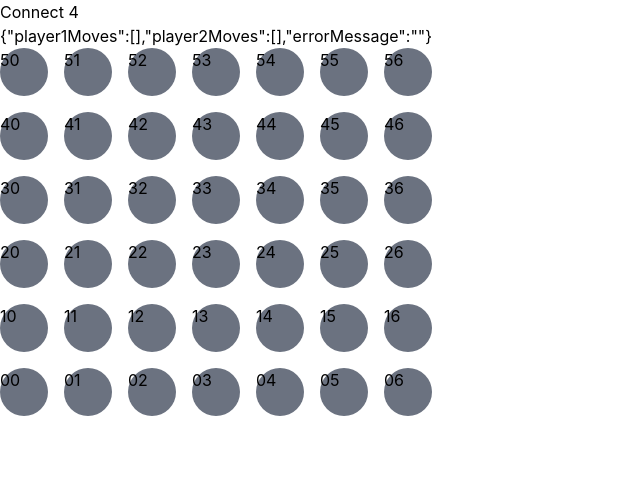
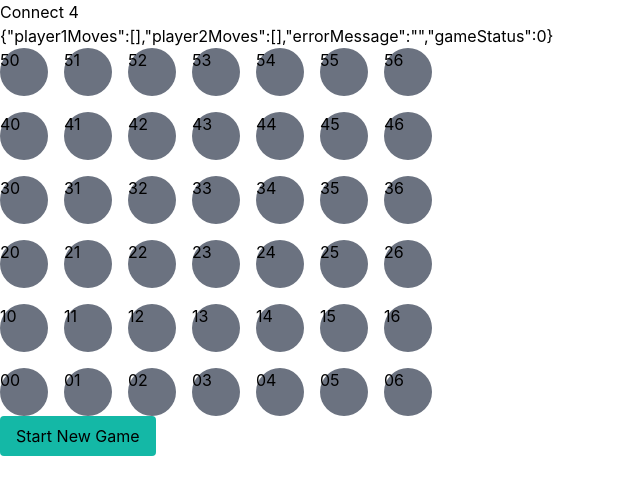
Before and after one commit to spgandhi/connect-4, a React (Create React App) app: page / in a window 1280 px wide. Shown: the top 494 px of the page, without its empty margins (0-640 px from the left). Built offline with nearby package versions, Linux system fonts and the light colour scheme.

Commit message:
add game start and reset UI capabilities

```diff
--- /dev/null
+++ b/src/components/Button.tsx
@@ -0,0 +1,20 @@
+import React from "react";
+
+interface Props extends React.HTMLAttributes<HTMLButtonElement> {
+  children: React.ReactNode;
+}
+
+function Button(props: Props) {
+  const { children } = props;
+
+  return (
+    <button
+      {...props}
+      className="bg-teal-500 hover:bg-teal-600 active:bg-teal-700 px-4 py-2 rounded"
+    >
+      {children}
+    </button>
+  );
+}
+
+export default Button;
--- a/src/utils/GameController..ts
+++ b/src/utils/GameController..ts
@@ -24,6 +24,11 @@ export default class GameController {
     this.winningSegment = [];
     this.maxRows = rows;
     this.maxCols = cols;
+  }
+
+  // Getters
+  getGameStatus() {
+    return this.gameStatus;
   }
 
   // Find the next available cell in a given column
--- a/src/views/game/Game.tsx
+++ b/src/views/game/Game.tsx
@@ -1,6 +1,7 @@
 import React from "react";
 import Board from "./Board";
 import GameController from "../../utils/GameController.";
+import Button from "../../components/Button";
 
 interface Props {}
 
@@ -8,6 +9,8 @@ interface State {
   player1Moves: number[][];
   player2Moves: number[][];
   errorMessage: string;
+  gameStatus: 0 | 1 | undefined;
+  winningPlayer?: string;
 }
 
 class Game extends React.Component<Props, State> {
@@ -19,11 +22,28 @@ class Game extends React.Component<Props, State> {
       player1Moves: [],
       player2Moves: [],
       errorMessage: "",
+      gameStatus: 0,
     };
 
     this.gameController = new GameController({ rows: 7, cols: 6 });
+    this.handleClick = this.handleClick.bind(this);
+    this.handleStartGame = this.handleStartGame.bind(this);
+    this.handleResetGame = this.handleResetGame.bind(this);
+  }
+
+  handleStartGame() {
     this.gameController.startGame();
-    this.handleClick = this.handleClick.bind(this);
+    this.setState({
+      gameStatus: this.gameController.getGameStatus(),
+    });
+  }
+
+  handleResetGame() {
+    this.setState({
+      player1Moves: [],
+      player2Moves: [],
+    });
+    this.gameController.startGame();
   }
 
   handleClick(column: number) {
@@ -34,7 +54,13 @@ class Game extends React.Component<Props, State> {
   }
 
   render() {
-    const { errorMessage, player1Moves, player2Moves } = this.state;
+    const {
+      errorMessage,
+      player1Moves,
+      player2Moves,
+      gameStatus,
+      winningPlayer,
+    } = this.state;
     return (
       <div>
         {JSON.stringify(this.state)}
@@ -45,6 +71,16 @@ class Game extends React.Component<Props, State> {
           columns={7}
           onCellClick={this.handleClick}
         />
+        {typeof winningPlayer === "number" &&
+          "Winner is Player " + (winningPlayer + 1)}
+
+        {gameStatus === 0 && (
+          <Button onClick={this.handleStartGame}>Start New Game</Button>
+        )}
+
+        {gameStatus === 1 && (
+          <Button onClick={this.handleResetGame}>Reset Game</Button>
+        )}
         {errorMessage}
       </div>
     );
```
